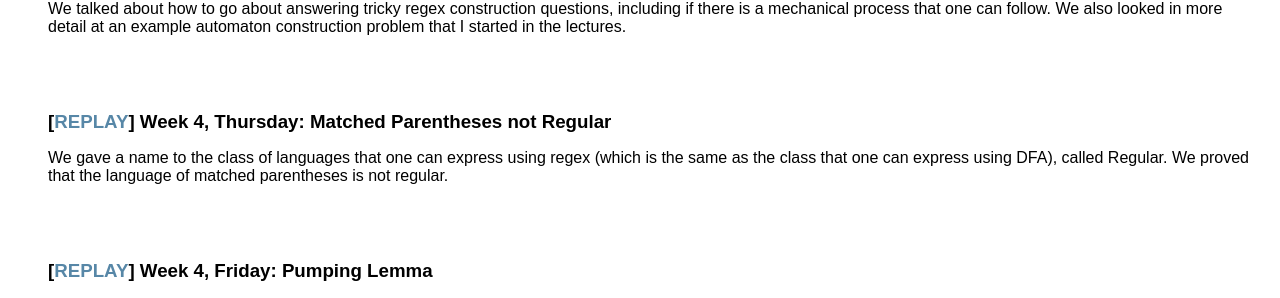
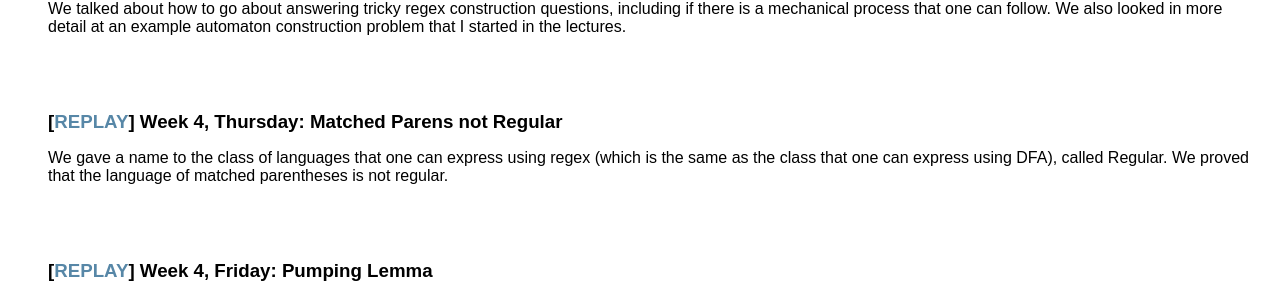
Before and after one commit to uob-coms20007/webpages, a Jekyll site: the page built from schedule.md, in a window 1280 px wide and 900 px high, scrolled down 1844 px. Shown: the part 380-678 px from the top of the window. Built offline with Jekyll 4.4.1, drawn with Linux system fonts in a browser that asks for light colours; nearby versions of some CDN libraries; some of the changed text lies outside the part shown.

Commit message:
shorten title

```diff
--- a/_data/lectures.yml
+++ b/_data/lectures.yml
@@ -52,7 +52,7 @@
   replay: https://mediasite.bris.ac.uk/Mediasite/Play/a58d160d793d4a14a72145615d818dfc1d
   refs:
 
-- title: Matched Parentheses not Regular
+- title: Matched Parens not Regular
   description: We gave a name to the class of languages that one can express using regex (which is the same as the class that one can express using DFA), called Regular.  We proved that the language of matched parentheses is not regular.
   replay: https://mediasite.bris.ac.uk/Mediasite/Play/c42d14daff7f42c18c0f6b1f18a6e4f51d
   refs:
```
